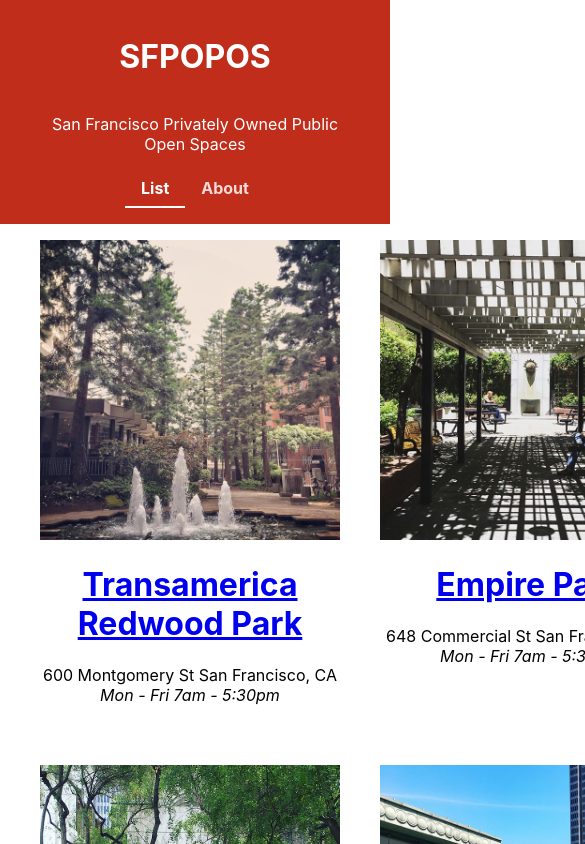
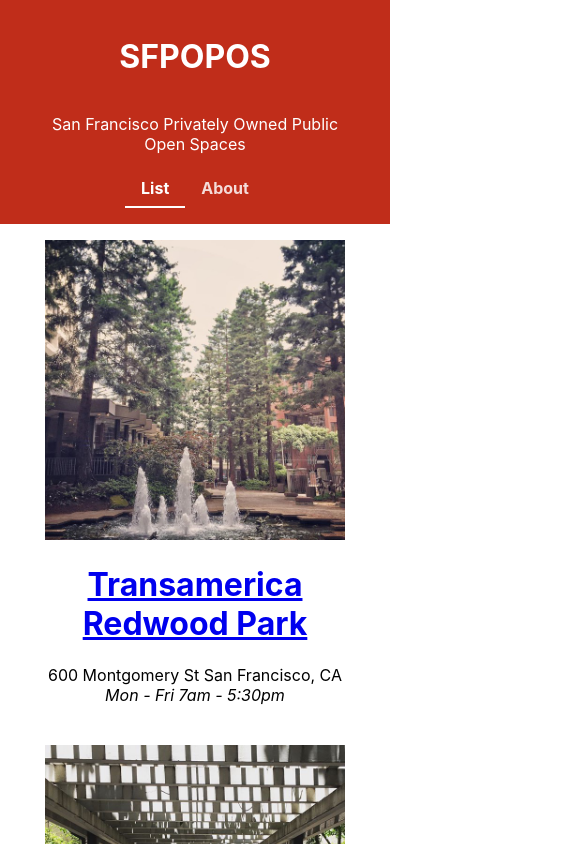
Before and after one commit to jennifercarreno/sfpopos, a React (Create React App) app: page / in a window 390 px wide. Shown: the top 844 px of the page, 585 px wide, since content can reach past the window. Built offline with nearby package versions, Linux system fonts and the light colour scheme.

Commit message:
styling list for grids on smaller sizes

```diff
--- a/src/components/POPOSList/POPOSList.css
+++ b/src/components/POPOSList/POPOSList.css
@@ -6,4 +6,19 @@
     grid-template-columns: 1fr 1fr 1fr;
     grid-gap: 40px;
     padding-top: 1em;
+
   }
+
+/* Smaller screens and tablets */
+@media only screen and (max-width: 960px) {
+	.POPOSList {
+		grid-template-columns: 1fr 1fr;
+	}
+}
+
+/* Small screens mobile */
+@media only screen and (max-width: 700px) {
+	.POPOSList {
+		grid-template-columns: 1fr;
+	}
+}
```
